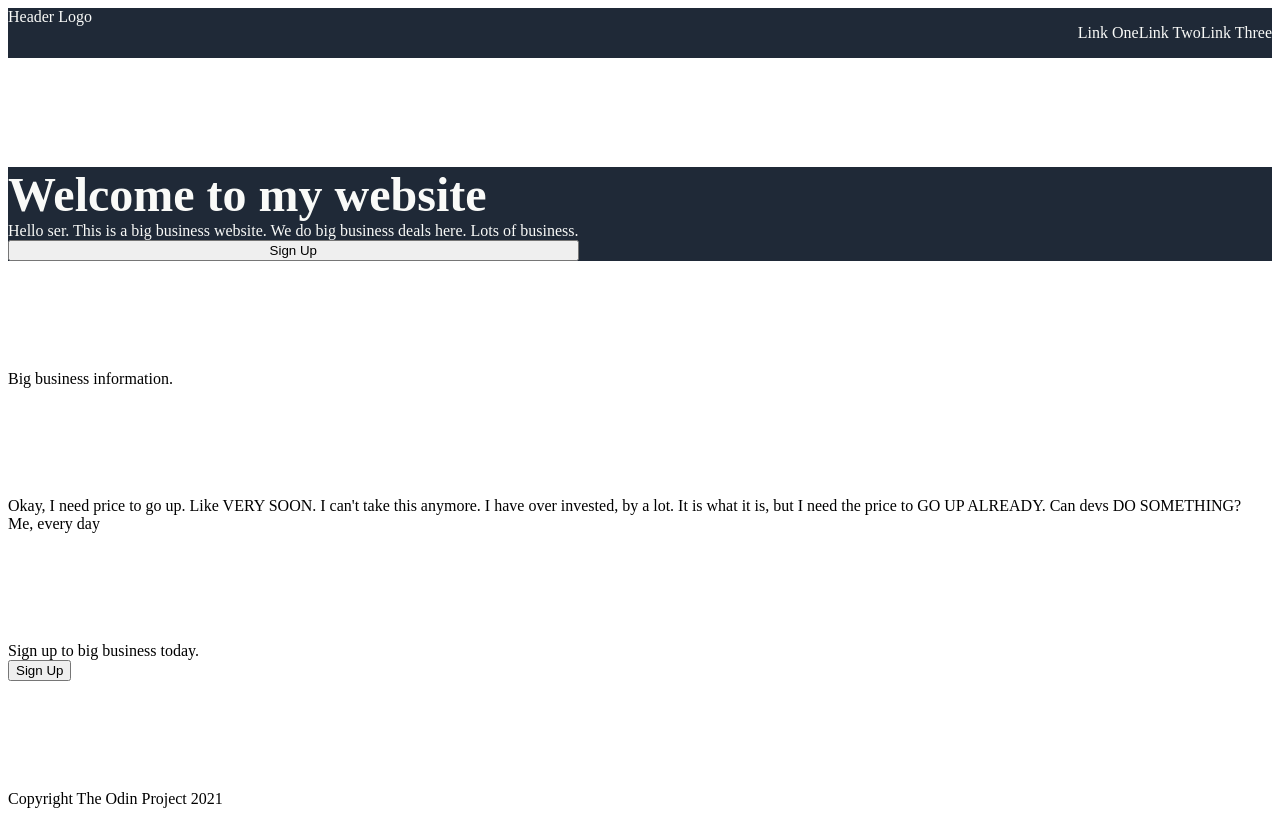
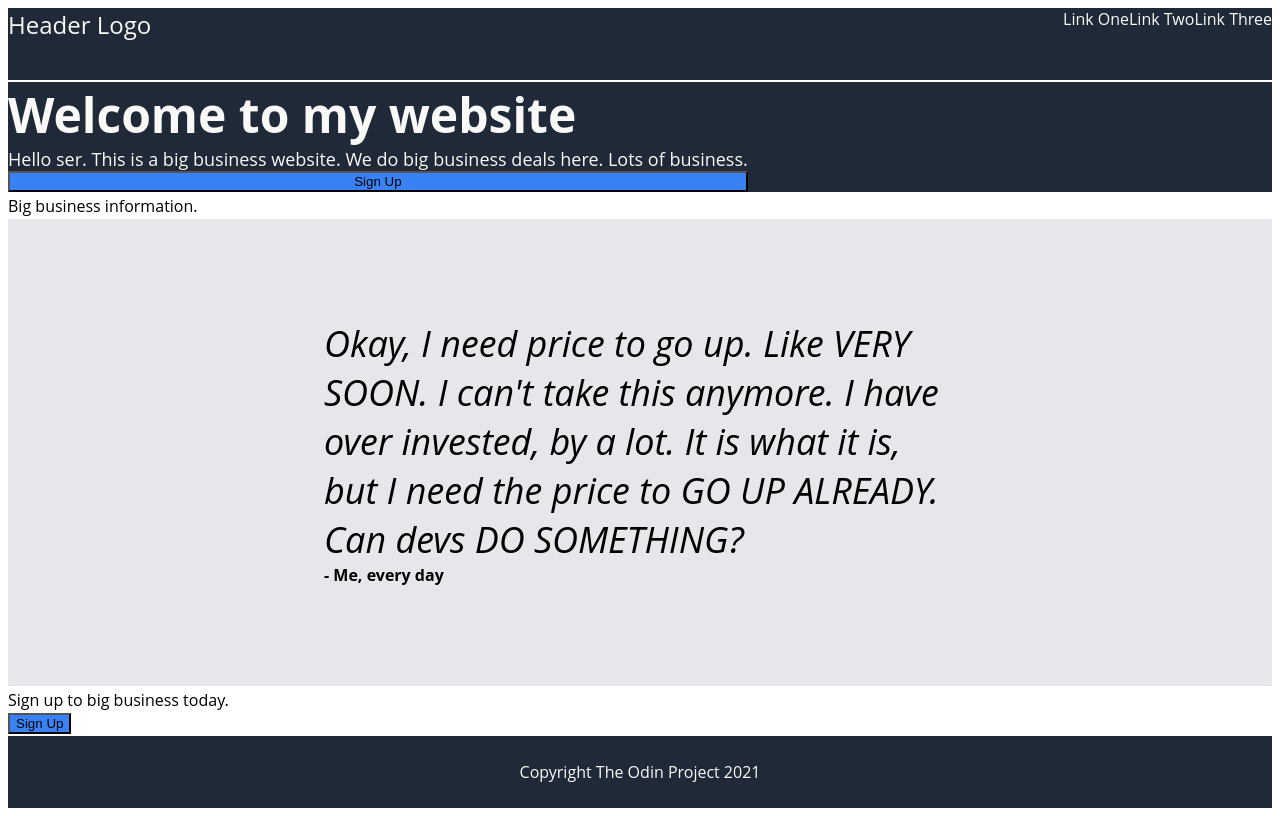
Before and after one commit to kingfeekra/odin-landing-page, a plain HTML site: page index.html in a window 1280 px wide. Drawn offline with Linux system fonts and the light colour scheme.

Commit message:
Add styles to quote section

```diff
--- a/index.html
+++ b/index.html
@@ -34,13 +34,15 @@
         <div class="info_images"></div>
     </div>
     <div class="quote_section">
+      <div class="quote_box">
         <div class="quote">
             Okay, I need price to go up. Like VERY SOON.
             I can't take this anymore. I have over invested,
             by a lot. It is what it is, but I need the price to
             GO UP ALREADY. Can devs DO SOMETHING?
         </div>
-        <div class="quote_person">Me, every day</div>
+        <div class="quote_person">- Me, every day</div>
+    </div>
     </div>
     <div class="signup_section">
         <div class="signup_box">
--- a/styles.css
+++ b/styles.css
@@ -3,16 +3,22 @@ body {
  flex-direction: column;
  min-height: 100vh;
  justify-content: space-between;
+ font-family: "Open Sans";
 }
 
-.header, .intro_section {
+.header, .intro_section, .footer {
   display: flex;
   background-color: #1F2937;
   color: #f9faf8
 }
 
+.header {
+  height: 72px;
+}
+
 .header_logo {
   margin-right: auto;
+  font-size: 24px;
 }
 
 .right-links {
@@ -22,6 +28,7 @@ body {
 ul {
   list-style: none;
   display:flex;
+  margin: 0;
 }
 
 li {
@@ -43,11 +50,11 @@ li {
 }
 
 .hello {
-
+  font-size: 18px;
 }
 
 .button {
-
+  background-color: #3882f6;
 }
 
 .info_section {
@@ -63,14 +70,27 @@ li {
 }
 
 .quote_section {
+ display:flex;
+ background-color: #e5e7eb;
+ justify-content: center;
+
 
 }
 
+.quote_box {
+ display: flex;
+ flex-direction: column;
+ width: 50%;
+ padding: 100px
+}
+
 .quote {
-
+  font-size: 36px;
+  font-style: italic;
 }
 
 .quote_person {
+  font-weight: bold;
 
 }
 
@@ -87,5 +107,8 @@ li {
 }
 
 .footer {
-
+  display:flex;
+  height: 72px;
+  justify-content: center;
+  align-items: center;
 }
```
